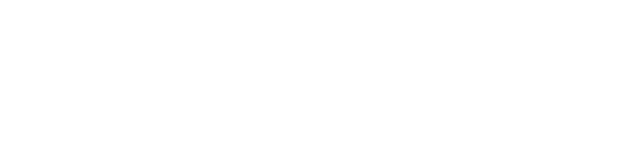
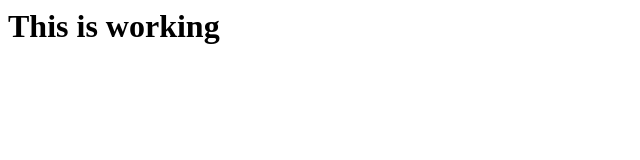
Before and after one commit to Riabate/riabate.github.io, a plain HTML site: page index.html in a window 1280 px wide. Shown: the whole page, without its empty margins (0-640 px from the left). Drawn offline with Linux system fonts and the light colour scheme.

Commit message:
Update index.html

```diff
--- a/index.html
+++ b/index.html
@@ -7,6 +7,6 @@
         </style>
     </head>
     <body>
-
+        <h1>This is working</h1>
     </body>
 </html>
```
